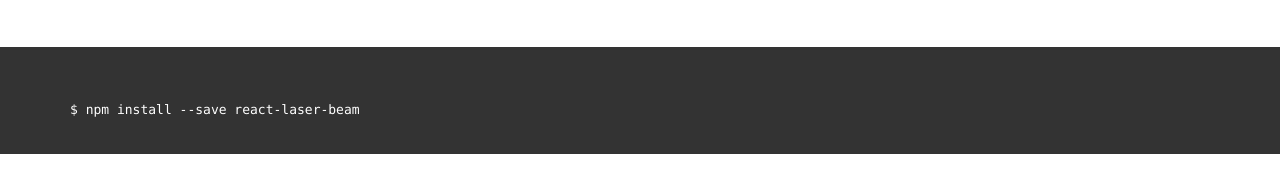
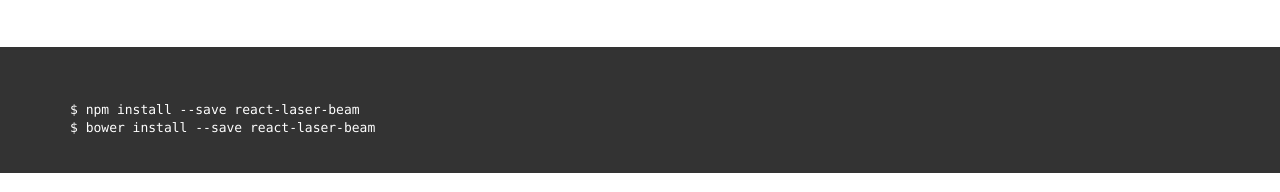
Before and after one commit to chikara-chan/react-laser-beam, a website: page docs/index.html in a window 1280 px wide. Shown: the part 492-684 px from the top of the page. Drawn offline with nearby package versions, Linux system fonts and the light colour scheme; a small style sheet from the web is missing.

Commit message:
bower support

```diff
--- a/docs/index.html
+++ b/docs/index.html
@@ -38,7 +38,9 @@
         <div class="container">
  <pre><code>
 $ npm install --save react-laser-beam
+$ bower install --save react-laser-beam
 </pre></code>
+
         </div>
     </section>
     <section class="page-container">
```
Also changed, not shown: bower.json (added, +22 -0 lines), README.md.
